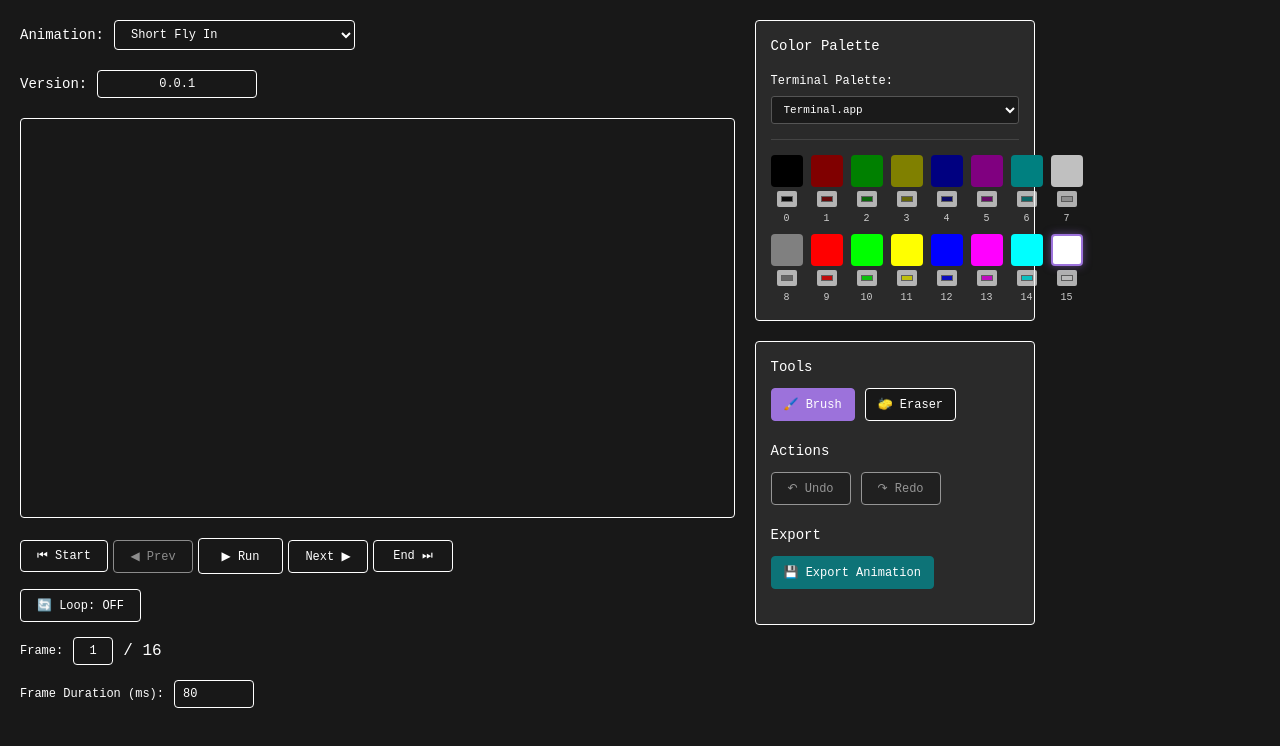
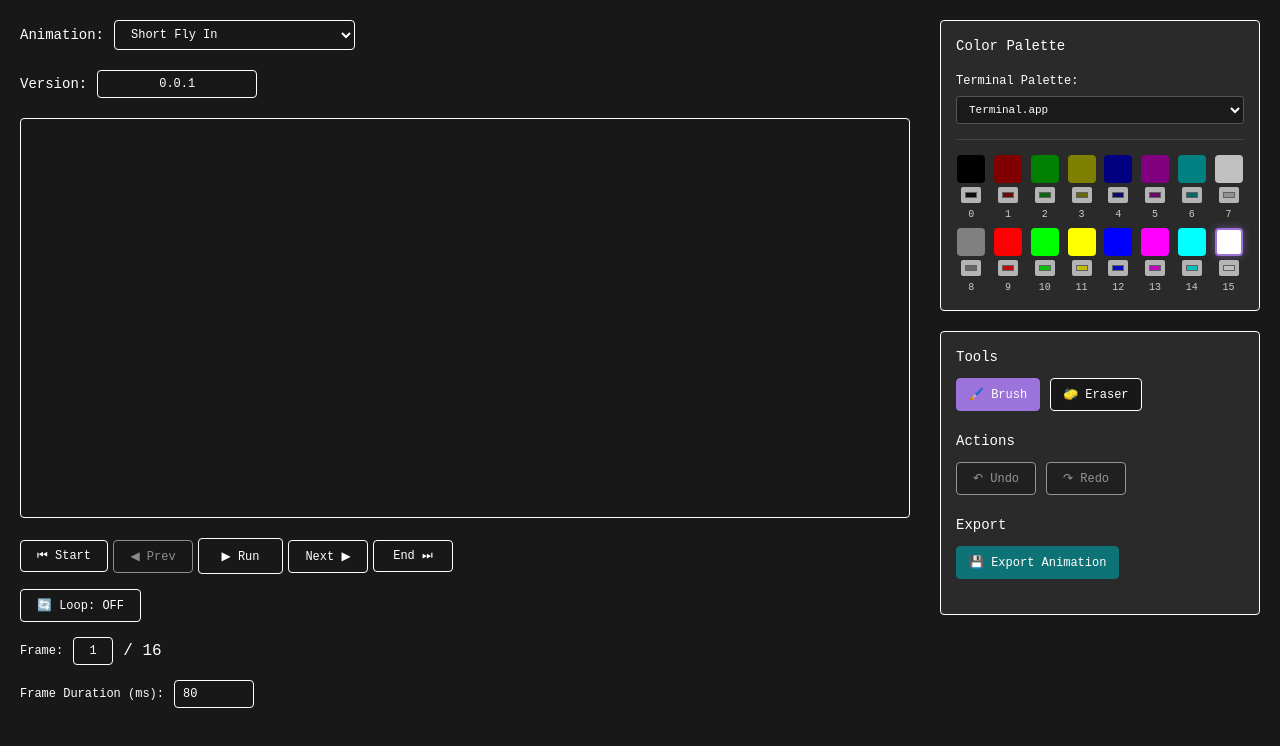
Before and after one commit to CameronFoxly/cli-ascii-animation, a React (Vite) app: page / in a window 1280 px wide. Shown: the top 746 px of the page. Built offline with nearby package versions, Linux system fonts and the light colour scheme.

Commit message:
Update css

```diff
--- a/src/style.css
+++ b/src/style.css
@@ -14,7 +14,7 @@ body {
   margin: 0;
   display: flex;
   align-items: flex-start;
-  justify-content: flex-start;
+  justify-content: center;
   min-width: 320px;
   min-height: 100vh;
   background-color: #181818;
@@ -24,7 +24,8 @@ body {
 #app,
 #root,
 .app {
-  max-width: 100%;
+  max-width: 1400px;
+  width: 100%;
   margin: 0;
   padding: 0;
   text-align: left;
@@ -173,8 +174,9 @@ body {
 .color-grid {
   display: grid;
   grid-template-columns: repeat(8, 1fr);
-  gap: 8px;
-  max-width: 400px;
+  gap: 6px;
+  max-width: 100%;
+  width: 100%;
 }
 
 .color-swatch {
@@ -186,8 +188,8 @@ body {
 }
 
 .color-display {
-  width: 32px;
-  height: 32px;
+  width: 28px;
+  height: 28px;
   border-radius: 4px;
   border: 2px solid transparent;
   cursor: pointer;
@@ -339,7 +341,7 @@ body {
 /* Layout adjustments for color editor */
 .app-layout {
   display: flex;
-  gap: 20px;
+  gap: 30px;
   align-items: flex-start;
 }
 
@@ -349,7 +351,7 @@ body {
 }
 
 .sidebar {
-  width: 280px;
+  width: 320px;
   flex-shrink: 0;
 }
 
```
